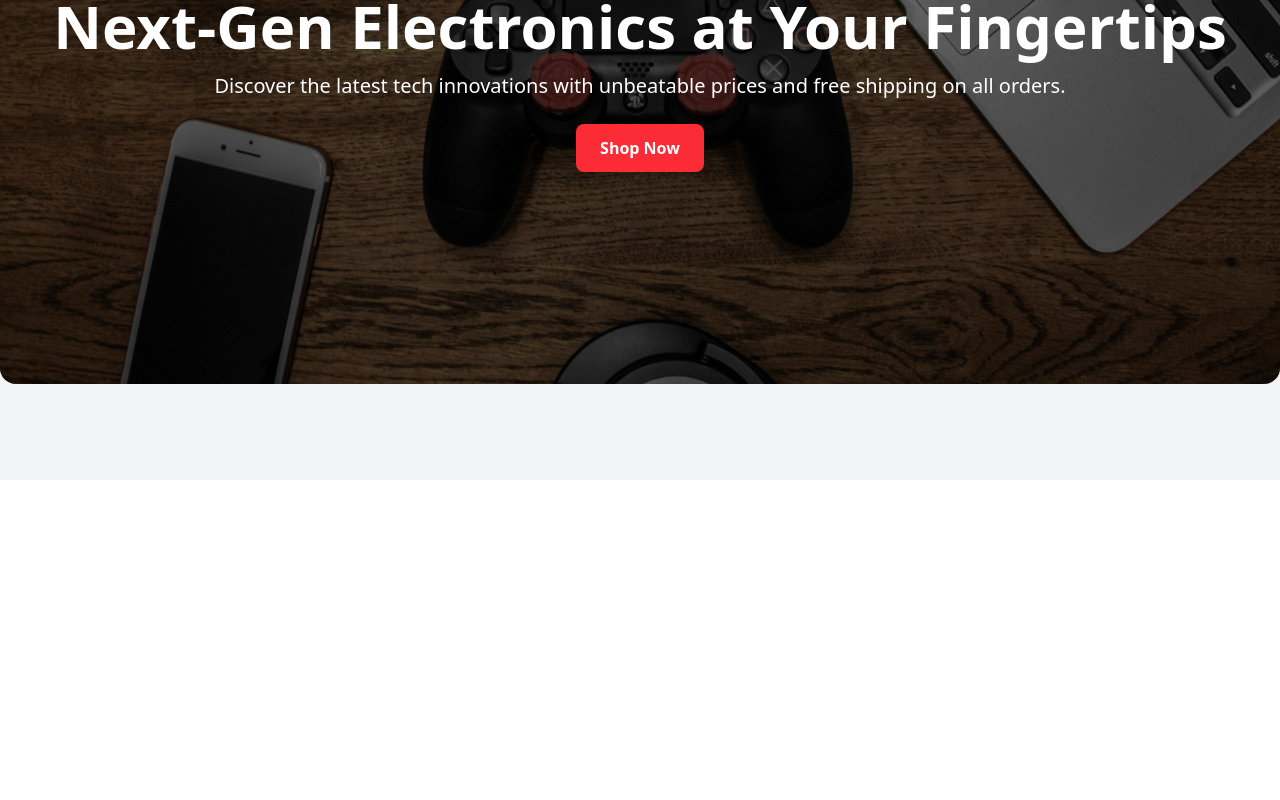
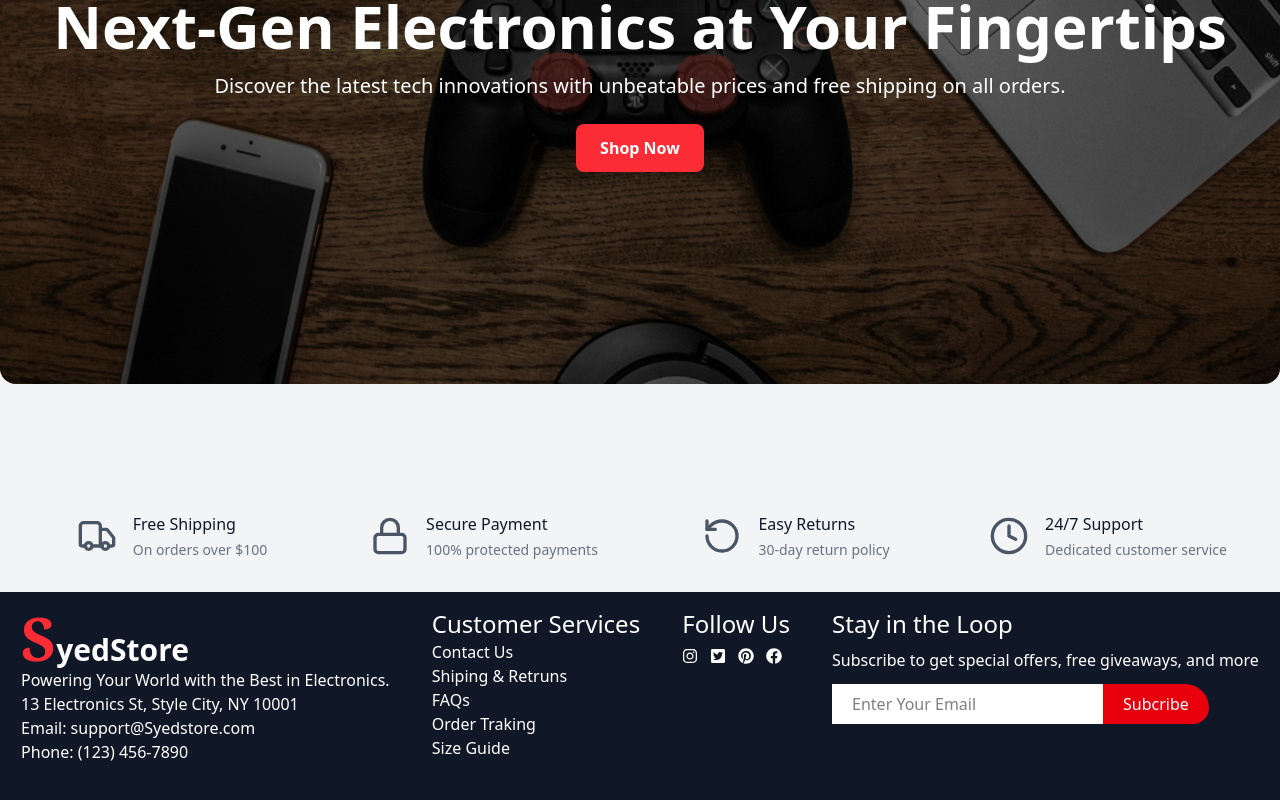
Before and after one commit to Syedameher90/Zaptro, a React (Vite) app: page / in a window 1280 px wide. Shown: the part 420-1220 px from the top of the page. Before the commit the page ends 900 px from the top, so only its background shows below. Built offline with nearby package versions, Linux system fonts and the light colour scheme; no server answers.

Commit message:
constraction on website

```diff
--- a/src/Pages/Home.jsx
+++ b/src/Pages/Home.jsx
@@ -1,11 +1,15 @@
 import React from 'react'
 import Carousel from '../components/Carousel.jsx'
 import MidBanner from '../components/MidBanner.jsx'
+import Features from '../components/Features.jsx'
+import Footer from '../components/Footer.jsx'
 const Home = () => {
   return (
    <>
    <Carousel/>
    <MidBanner/>
+   <Features/>
+   <Footer/>
    </>
   )
 }
--- /dev/null
+++ b/src/components/Features.jsx
@@ -0,0 +1,31 @@
+import React from 'react'
+import { Truck, Lock, RotateCcw, Clock } from 'lucide-react'
+
+const features = [
+    {icon: Truck, text: 'Free Shipping', subtext: 'On orders over $100'},
+    {icon: Lock, text: 'Secure Payment', subtext: '100% protected payments'},
+    {icon: RotateCcw, text: 'Easy Returns', subtext: '30-day return policy'},
+    {icon: Clock, text: '24/7 Support', subtext: 'Dedicated customer service'},
+]
+const Features = () => {
+
+  return (
+    <div className='bg-gray-100 py-8 px-4 sm:px-6 lg:px-8'>
+      <div className='max-w-7xl mx-auto'>
+        <div className='grid grid-cols-1 gap-y-8 sm:grid-cols-2 lg:grid-cols-4 lg:gap-x-8'>
+            {features.map((feature, index)=> {
+               return <div key={index} className='flex items-center justify-center text-center sm:text-left'>
+                    <feature.icon className='flex-shrink-0 h-10 w-10 text-gray-600' aria-hidden="true" />
+                    <div className='ml-4'>
+                        <p className='text-base font-medium text-gray-900'>{feature.text}</p>
+                        <p className='mt-1 text-sm text-gray-500'>{feature.subtext}</p>
+                    </div>
+                </div>
+            })}
+        </div>
+      </div>
+    </div>
+  )
+}
+
+export default Features
--- /dev/null
+++ b/src/components/Footer.jsx
@@ -0,0 +1,47 @@
+import React from 'react'
+import { Link } from 'react-router-dom'
+// import Logo from '../assets/Logo.png'
+import { FaFacebook, FaInstagram, FaPinterest, FaTwitterSquare } from 'react-icons/fa'
+
+const Footer = () => {
+  return (
+   <footer className=" w-full h-56 bg-gray-900 text-white flex flex-row justify-around">
+       <div className="max-w-8xl mt-4">
+                <Link to={'/'}><h1 className='font-bold text-3xl'><span className='text-red-500 font-serif text-6xl'>S</span>yedStore</h1></Link>
+                <p>Powering Your World with the Best in Electronics.</p>
+                <p>13 Electronics St, Style City, NY 10001</p>
+                <p>Email: support@Syedstore.com</p>
+                <p>Phone: (123) 456-7890</p>
+    </div>
+    <div className='mt-4'>
+      <h2 className="text-2xl text bold">Customer Services</h2 >
+      <ul>
+      <li>Contact Us</li>
+      <li>Shiping & Retruns</li>
+      <li>FAQs</li>
+      <li>Order Traking</li>
+      <li>Size Guide</li>
+      </ul>
+    </div>
+    <div className='gap-3 mt-4'>
+      <h2 className="text-2xl text bold">Follow Us</h2 >
+      <div className="flex flex-row gap-3 mt-2">
+      <FaInstagram/>
+      <FaTwitterSquare/>
+      <FaPinterest/>
+      <FaFacebook/>
+    </div>
+    </div>
+    <div className='mt-4'>
+      <h2 className="text-2xl text bold mb-2">Stay in the Loop</h2 >
+      <p>Subscribe to get special offers, free giveaways, and more</p>
+      <div className='flex justify center mt-3'>
+        <input className='bg-white text-black px-5 py-2' type="text" placeholder='Enter Your Email' />
+        <button className="bg-red-600 px-5 py-2 rounded-tr-3xl rounded-br-2xl">Subcribe</button>
+      </div>
+    </div>
+   </footer>
+  )
+}
+
+export default Footer
```
